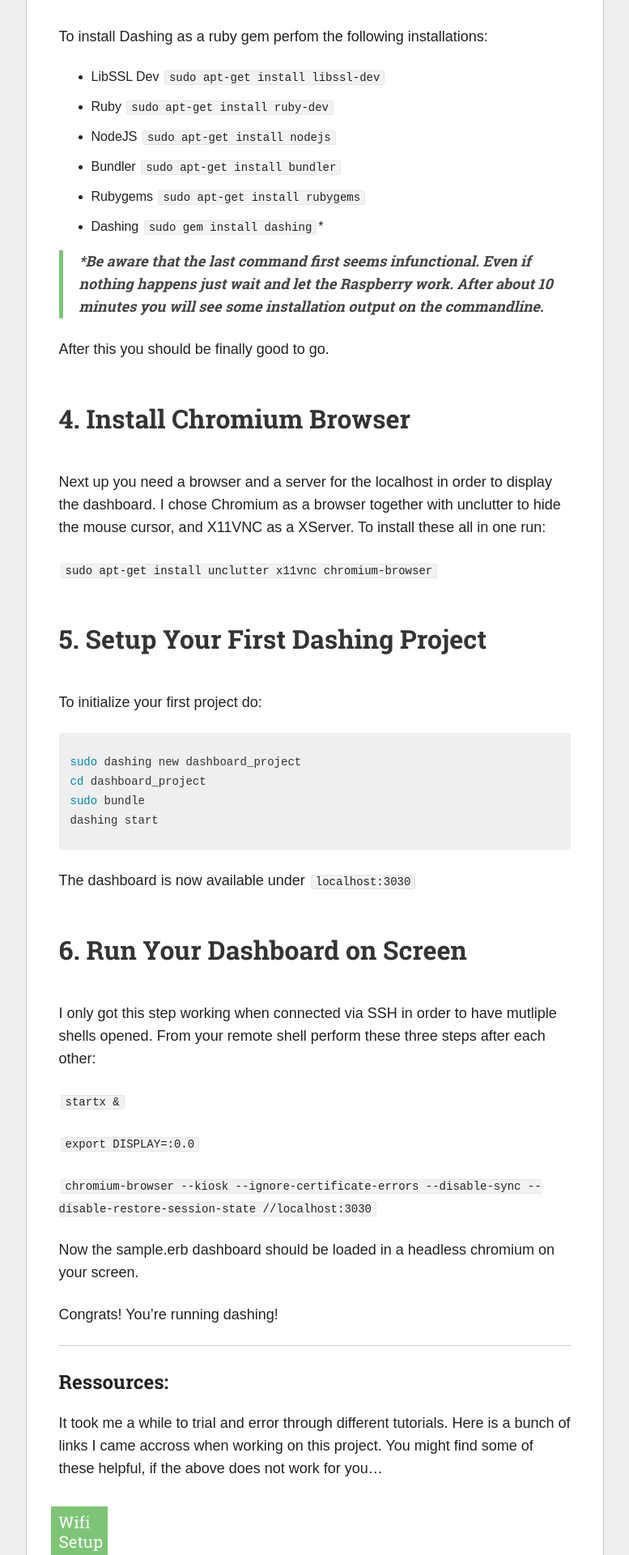
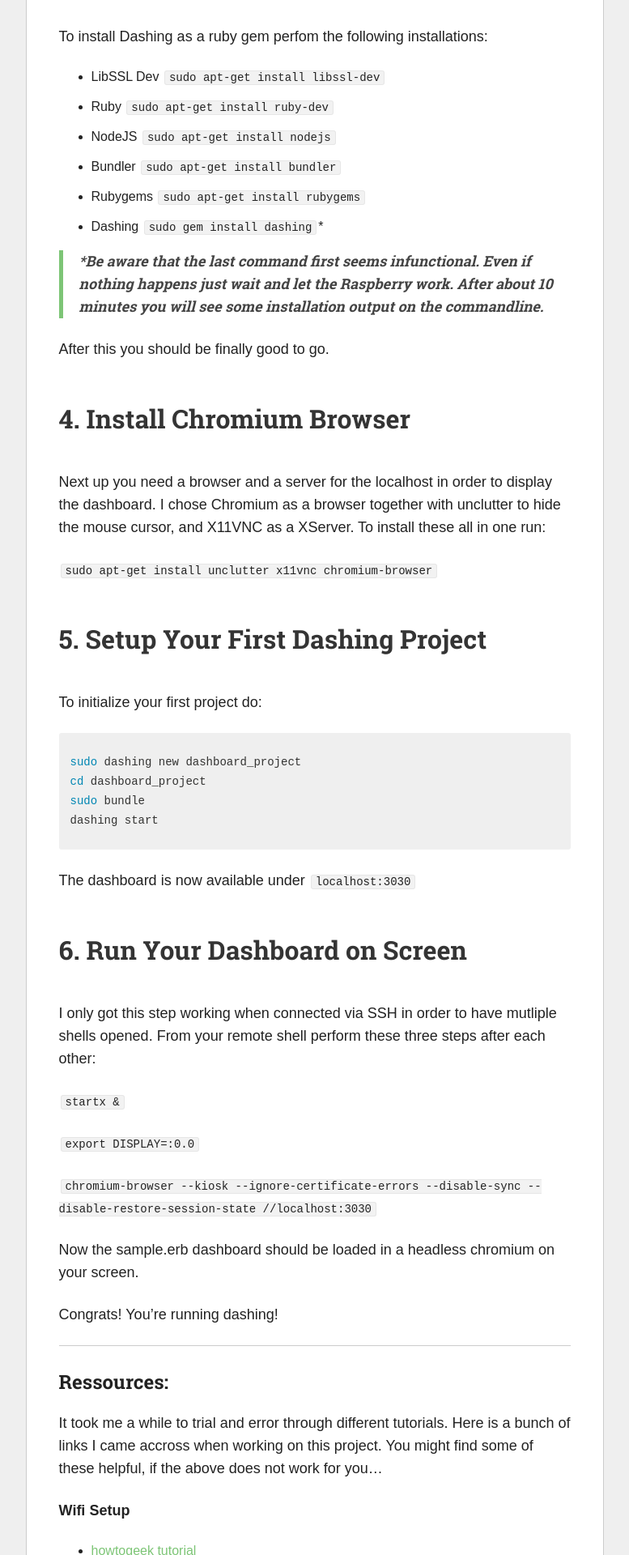
Before and after one commit to dyscribe/dyscribe_blog, a Jekyll site: the page built from _posts/2014-10-31-dashing-dashboard-on-raspberry-pi.md, in a window 1280 px wide. Shown: the part 4480-6400 px from the top of the page at 81% size, without its empty margins (348-1125 px from the left). Built offline with Jekyll 4.4.1, drawn with Linux system fonts in a browser that asks for light colours; comment, search, counter and statistics services are not loaded.

Commit message:
updating article

```diff
--- a/_posts/2014-10-31-dashing-dashboard-on-raspberry-pi.md
+++ b/_posts/2014-10-31-dashing-dashboard-on-raspberry-pi.md
@@ -205,14 +205,15 @@
 
 It took me a while to trial and error through different tutorials. Here is a bunch of links I came accross when working on this project. You might find some of these helpful, if the above does not work for you...
 
-##### Wifi Setup
+**Wifi Setup**
 
 * [howtogeek tutorial](//www.howtogeek.com/167425/how-to-setup-wi-fi-on-your-raspberry-pi-via-the-command-line/)
 * [raspify tutorial](//www.raspyfi.com/wi-fi-on-raspberry-pi-a-simple-guide/)
 * [maketecheasier tutorial](//www.maketecheasier.com/setup-wifi-on-raspberry-pi/)
 * [suntimebox article](//www.suntimebox.com/raspberry-pi-tutorial-course/week-3/day2-1-wireless-network-setup/)
 
-##### Dashing & Dependency Installation
+**Dashing & Dependency Installation**
+
  * [stackexchange: apt get](//raspberrypi.stackexchange.com/questions/9307/apt-get-installation-doesnt-work-on-raspberry-pi)
  * [raspberrypi.org ruby documentation](//www.raspberrypi.org/documentation/linux/software/ruby.md)
  * [tutplus.com ruby installation](//computers.tutsplus.com/tutorials/how-to-install-ruby-on-rails-on-raspberry-pi--cms-21421)
```
